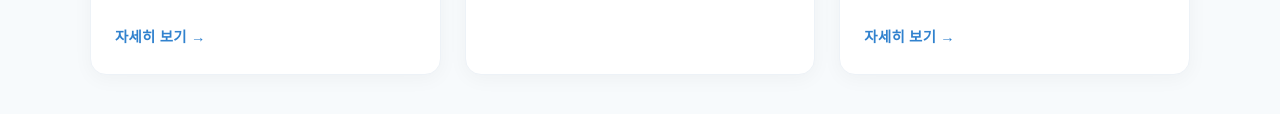
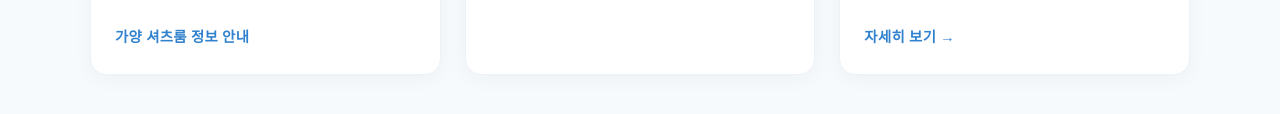
Before and after one commit to tidalhss-star/bp-t3b07-gy-shirts-list-1, a plain HTML site: page index.html in a window 1280 px wide. Shown: the part 4606-4720 px from the top of the page. Drawn offline with Linux system fonts and the light colour scheme.

Commit message:
deploy: garbage-free snapshot 2026-09-02T15:01:12.150Z

```diff
--- a/index.html
+++ b/index.html
@@ -539,7 +539,7 @@
  <h4 style="font-size:1.1rem;font-weight:700;color:#1a202c;margin-bottom:8px;line-height:1.4">스탠리 큐브릭 감독의 대칭 구도: 1점 투시 도식(One-Point Perspective)이 주는 심리적 압박</h4>
 
  </div>
- <a href="posts/normal-3.html" style="align-self:flex-start;text-decoration:none;color:#3182ce;font-size:0.9rem;font-weight:600;transition:color 0.2s" onmouseover="this.style.color='#2b6cb0'" onmouseout="this.style.color='#3182ce'">자세히 보기 →</a>
+ <a href="posts/normal-3.html" style="align-self:flex-start;text-decoration:none;color:#3182ce;font-size:0.9rem;font-weight:600;transition:color 0.2s" onmouseover="this.style.color='#2b6cb0'" onmouseout="this.style.color='#3182ce'">가양 셔츠룸 정보 안내</a>
  </article>
  <article class="recent-post-card" style="background:#ffffff;border-radius:16px;padding:24px;box-shadow:0 4px 20px rgba(0,0,0,0.04);border:1px solid #edf2f7;transition:transform 0.3s ease,box-shadow 0.3s ease;display:flex;flex-direction:column;justify-content:space-between;min-height:220px" onmouseover="this.style.transform='translateY(-5px)';this.style.boxShadow='0 12px 24px rgba(0,0,0,0.08)'" onmouseout="this.style.transform='none';this.style.boxShadow='0 4px 20px rgba(0,0,0,0.04)'">
  <div>
```
